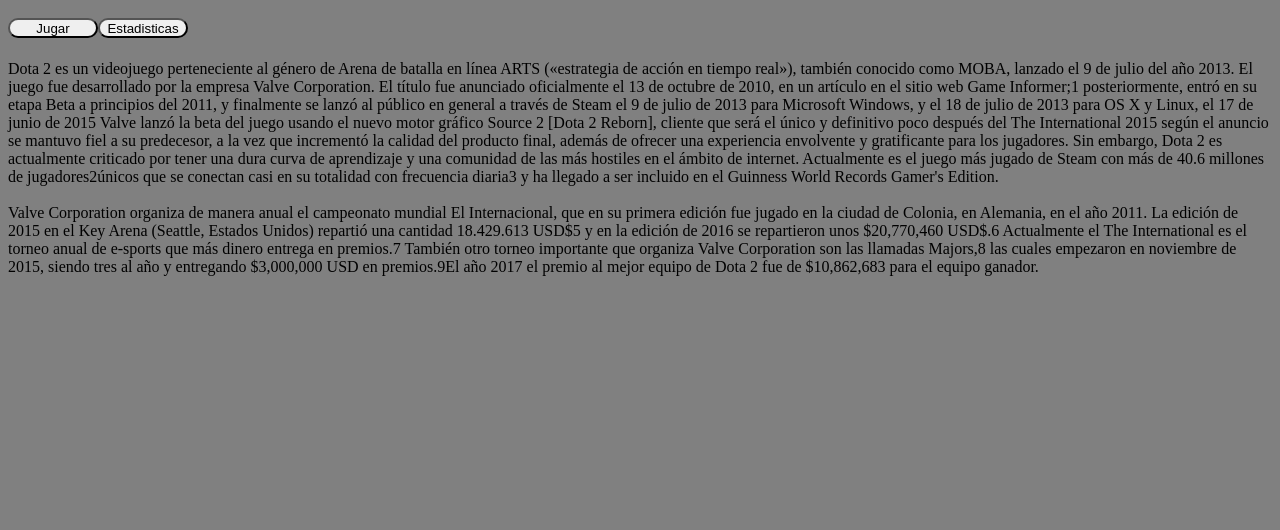
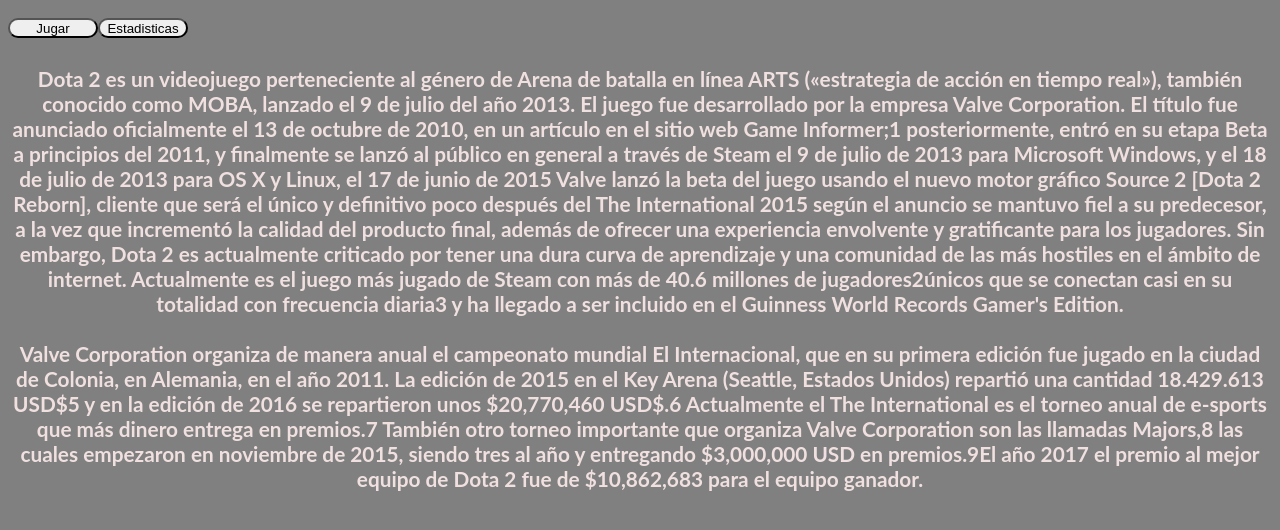
Before and after one commit to EmmanuelYapura/Dota-2-API, a plain HTML site: page index.html in a window 1280 px wide. Shown: the part 90-620 px from the top of the page. Drawn offline with Linux system fonts and the light colour scheme; files that its build step writes are made by us from their sources; a script that the page names is missing.

Commit message:
agrega estilos a las fuentes

```diff
--- a/css/estilos.css
+++ b/css/estilos.css
@@ -11,6 +11,11 @@
 
 .informacion{
     display: block;
+    font-weight: bold;
+    color:rgba(247, 230, 230, 0.945);
+    text-align: center;
+    font-size: 1.3rem;
+    font-family: Lato, sans-serif;
 }
 
 .tablero{
```
